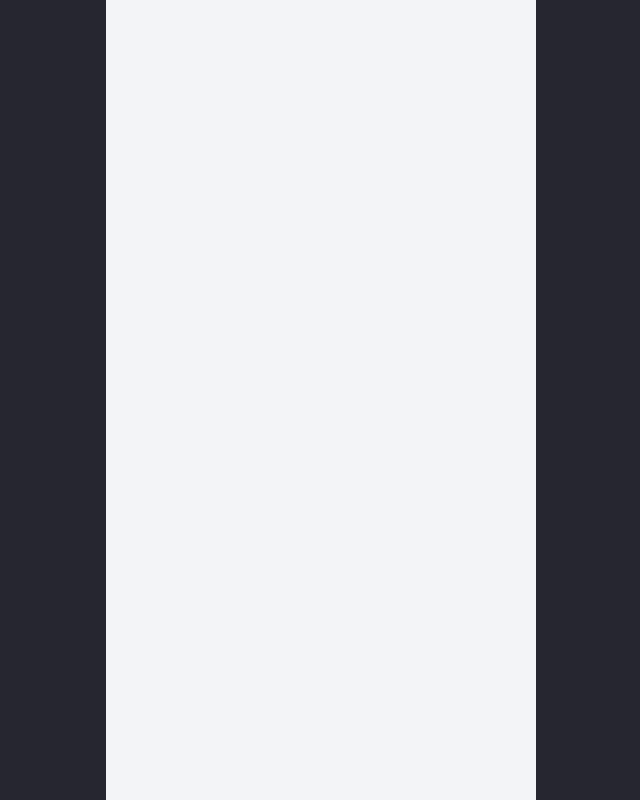
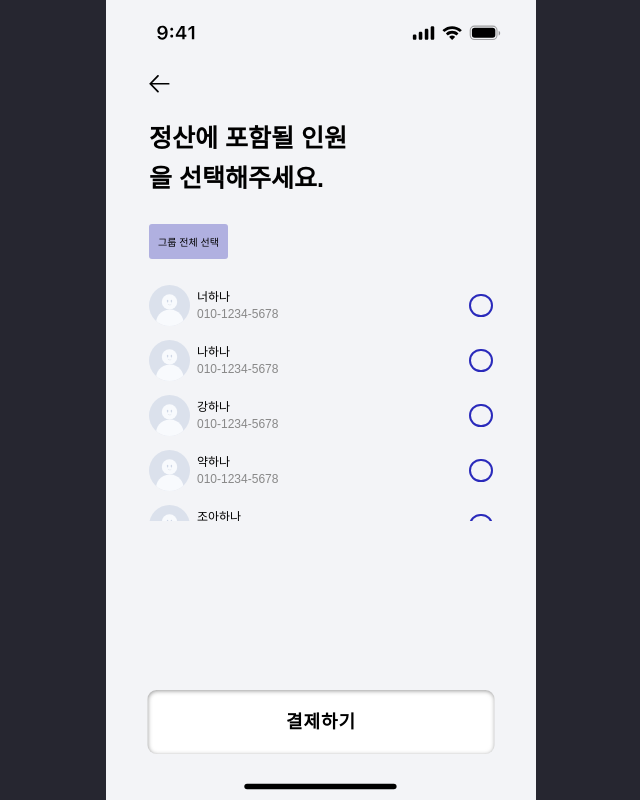
Before and after one commit to quant-prototype/quant_prototype, a React (Create React App) app: page /selectGroupMember in a window 1280 px wide. Before the commit this address had no page. Shown: the whole page, without its empty margins (319-959 px from the left). Built offline with nearby package versions, Linux system fonts and the light colour scheme; the HTML template or start-up script is replaced by a standard one.

Commit message:
Create SelectGroupMemberPage

```diff
--- a/src/App.js
+++ b/src/App.js
@@ -8,6 +8,7 @@ import PayComplete from "./pages/PayComplete/PayComplete";
 import AddWithRadar from "./pages/SinglePay/AddWithRadar/AddWithRadar";
 import GroupPay from "./pages/MultiplePay/GroupMoney/AskGroupMoney";
 import AddMemberByPhoneNumber from "./pages/AddMemberByPhoneNumber/AddMemberByPhoneNumber";
+import SelectGroupMember from "./pages/SelectGroupMember/SelectGroupMember";
 
 const Wrapper = styled.div`
   margin: 0 auto;
@@ -32,6 +33,7 @@ function App() {
           <Route path="/payComplete" element={<PayComplete />} />
           <Route path="/radar" element={<AddWithRadar/>}/>
           <Route path="/askGroupPay" element={<GroupPay/>}/>
+          <Route path="/selectGroupMember" element={<SelectGroupMember />} />
         </Routes>
       </Wrapper>
     </>
--- /dev/null
+++ b/src/pages/SelectGroupMember/SelectGroupMember.jsx
@@ -0,0 +1,8 @@
+import Layout from "../../shared/Layout";
+import SelectGroupMemberComponent from "./SelectGroupMemberComponent";
+
+export default function SelectGroupMember() {
+  return (
+    <Layout content={<SelectGroupMemberComponent />} />
+  )
+}
--- /dev/null
+++ b/src/pages/SelectGroupMember/SelectGroupMemberComponent.jsx
@@ -0,0 +1,127 @@
+import styled from "styled-components";
+import HeaderComponent from "../PayConfirmProcedure/PayConfirmComponent/HeaderComponent";
+import ProfileInfo from "../PayConfirmProcedure/PayConfirmComponent/ProfileInfo";
+import { useState } from "react";
+import StandardButton from "../../shared/StandardButton";
+import { useNavigate } from "react-router-dom";
+
+const SelectAllButton = styled.button`
+  width: 79px;
+  background-color: #b0b0e0;
+  border-radius: 3px;
+  color: black;
+  font-size: 10px;
+  font-weight: 400;
+  padding: 10px 6px;
+  margin-top: 26px;
+  margin-left: 43px;
+  font-family: "Pretendard", sans-serif;
+`;
+
+const GroupContainer = styled.div`
+  height: 250px;
+  overflow: scroll;
+  margin-top: 12px;
+`;
+
+const ButtonContainer = styled.div`
+  position: fixed;
+  bottom: 46px;
+  left: 50%;
+  transform: translate(-50%, 0);
+  gap: 14px;
+`;
+
+export default function SelectGroupMemberComponent() {
+  const [profileInfo, setProfileInfo] = useState([
+    {
+      name: "너하나",
+      phone: "010-1234-5678",
+      selected: false,
+    },
+    {
+      name: "나하나",
+      phone: "010-1234-5678",
+      selected: false,
+    },
+    {
+      name: "강하나",
+      phone: "010-1234-5678",
+      selected: false,
+    },
+    {
+      name: "약하나",
+      phone: "010-1234-5678",
+      selected: false,
+    },
+    {
+      name: "조아하나",
+      phone: "010-1234-5678",
+      selected: false,
+    },
+    {
+      name: "시러하나",
+      phone: "010-1234-5678",
+      selected: false,
+    },
+    {
+      name: "차하나",
+      phone: "010-1234-5678",
+      selected: false,
+    },
+    {
+      name: "지하나",
+      phone: "010-1234-5678",
+      selected: false,
+    },
+  ]);
+
+  const selectHandler = (index) => {
+    setProfileInfo((prevProfileInfo) => {
+      return prevProfileInfo.map((info, infoIndex) => {
+        return infoIndex === index
+          ? { ...info, selected: !info.selected }
+          : info;
+      });
+    });
+  };
+
+  const selectAllHandler = () => {
+    setProfileInfo((prevProfileInfo) =>
+      prevProfileInfo.map((info) => ({
+        ...info,
+        selected: true,
+      }))
+    );
+  };
+
+  const navigate = useNavigate();
+
+  const checkGroumMoneyHandler = () => {
+    navigate("/");
+  }
+
+  return (
+    <>
+      <HeaderComponent title="정산에 포함될 인원을 선택해주세요." />
+      <SelectAllButton onClick={selectAllHandler}>
+        그룹 전체 선택
+      </SelectAllButton>
+      <GroupContainer>
+        {profileInfo.map((info, index) => {
+          return (
+            <ProfileInfo
+              key={index}
+              info={info}
+              index={index}
+              selectHandler={selectHandler}
+            />
+          );
+        })}
+      </GroupContainer>
+      <ButtonContainer>
+        <StandardButton title="결제하기" width={347} height={64} backgroundColor="white" color="black" />
+      </ButtonContainer>
+    </>
+  );
+}
```
